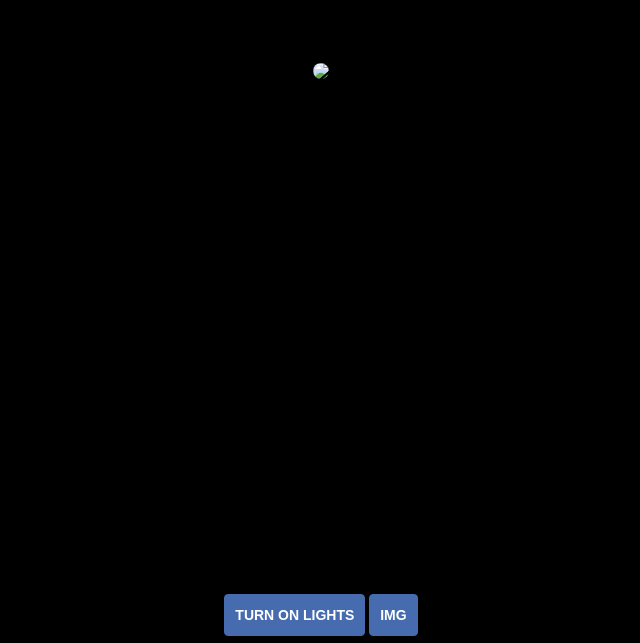
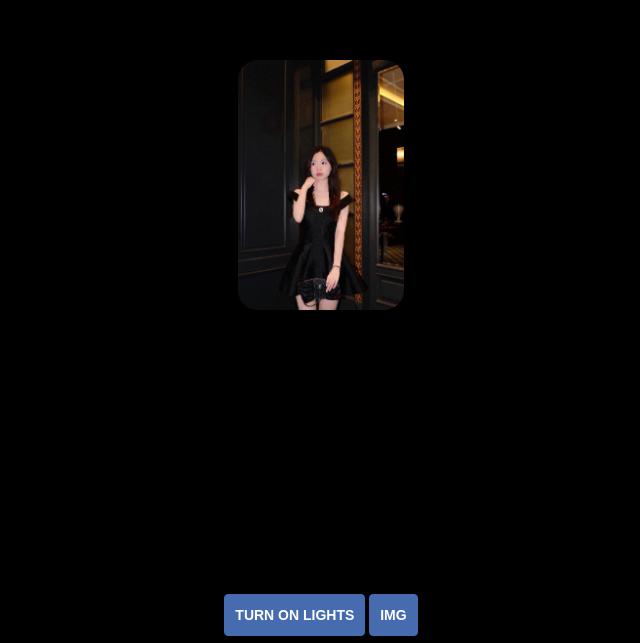
Before and after one commit to Chaun09/HPBD, a plain HTML site: page index.html in a window 1280 px wide. Shown: the part 157-800 px from the top of the page, without its empty margins (319-959 px from the left). Drawn offline with Linux system fonts and the light colour scheme.

Commit message:
Update index.html

```diff
--- a/index.html
+++ b/index.html
@@ -98,7 +98,7 @@
 
         </div>
         <div class="col-md-12 text-center">
-            <img src="imgs/linhgg.jpg" height="250px" onpause="1" id="1" style="border-radius: 20px;" class="bannar1">
+            <img src="imgs/linhgg.png.jpg" height="250px" onpause="1" id="1" style="border-radius: 20px;" class="bannar1">
 
 
         </div>
```
